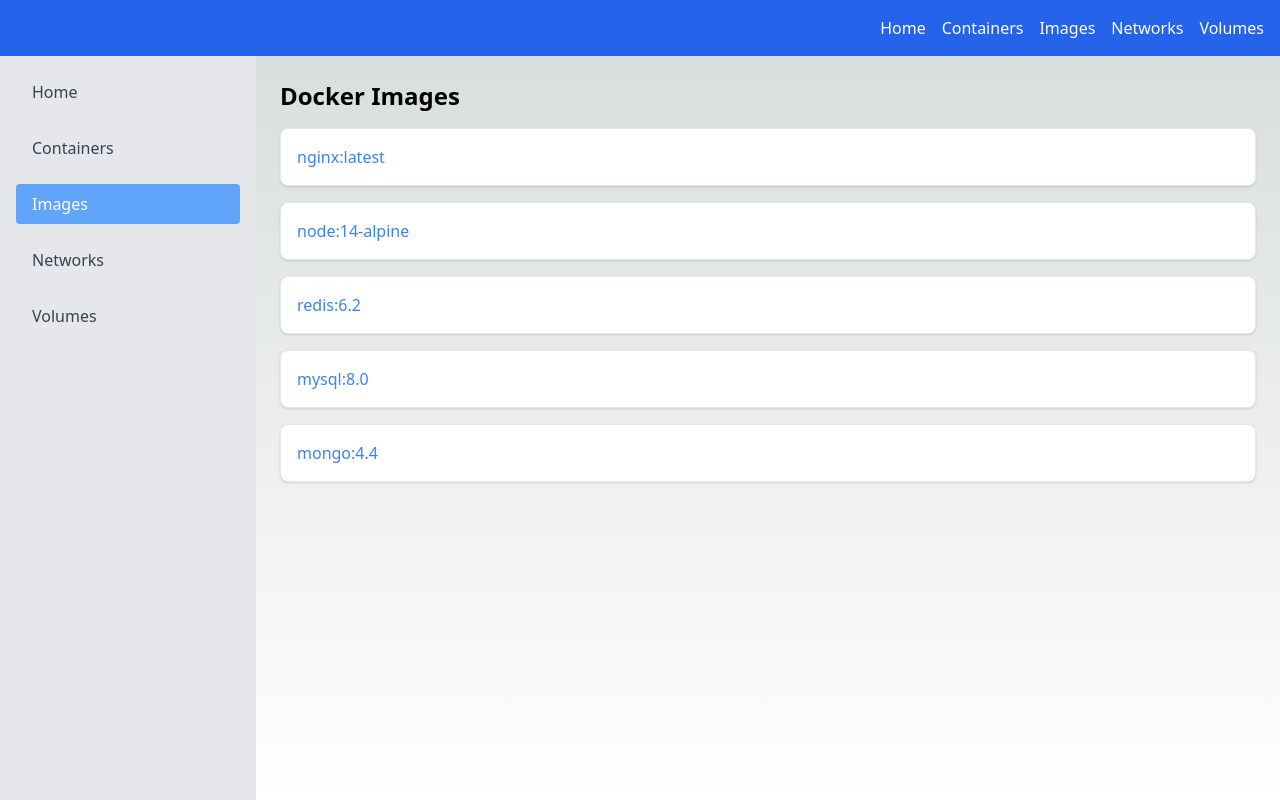
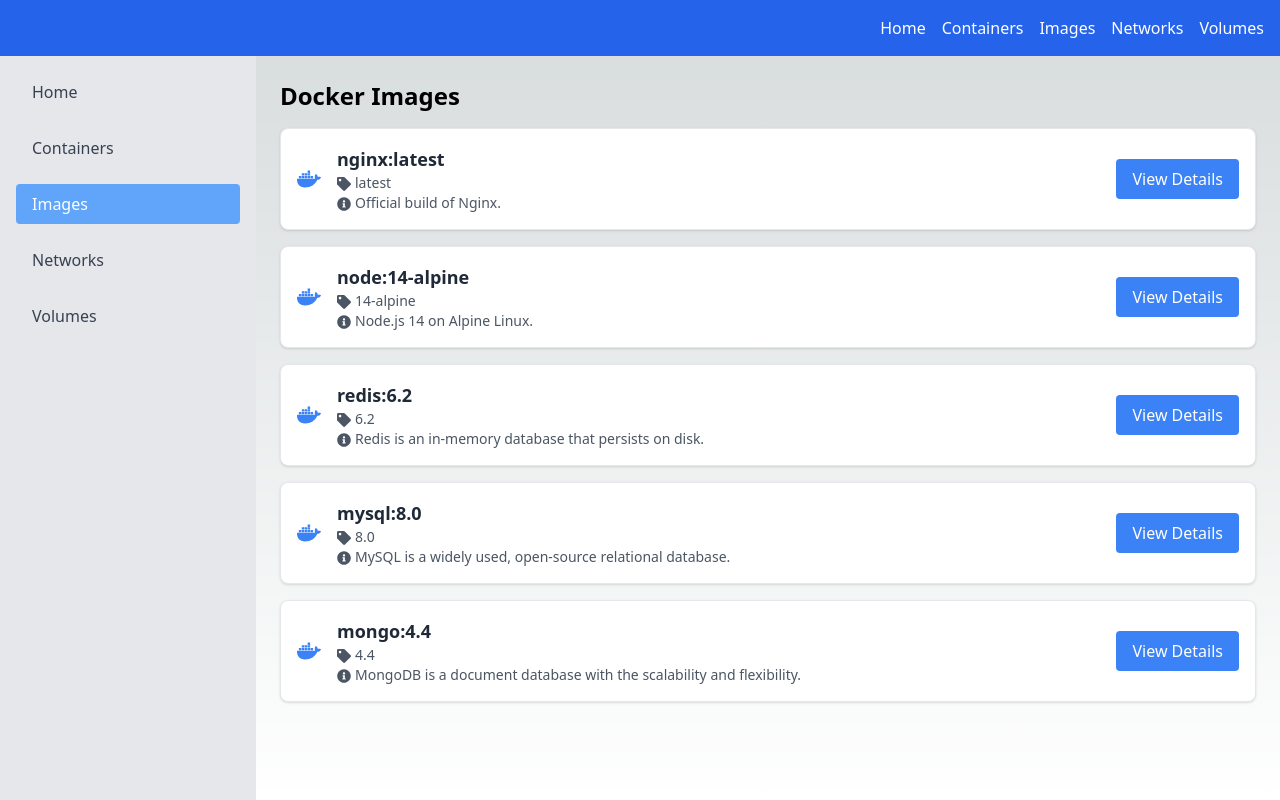
Before and after one commit to yeoniii20/docker_GUI, a Next.js app: page /images in a window 1280 px wide. Built offline with nearby package versions, Linux system fonts and the light colour scheme.

Commit message:
feat: update image page

```diff
--- a/src/app/(images)/images/page.tsx
+++ b/src/app/(images)/images/page.tsx
@@ -2,6 +2,7 @@
 
 import { useRouter } from "next/navigation";
 import Link from "next/link";
+import { FaDocker, FaTag, FaInfoCircle } from "react-icons/fa";
 import { IMAGES } from "../../../../data/images";
 
 const Home = () => {
@@ -14,17 +15,38 @@
   return (
     <div className="container mx-auto p-4">
       <h1 className="text-2xl font-bold mb-4">Docker Images</h1>
-      <ul className="space-y-4 ">
+      <ul className="space-y-4">
         {IMAGES.map((image) => (
-          <li key={image.id} className="border p-4 rounded-lg shadow bg-white">
-            <Link href={`/images/${image.id}`}>
-              <div
-                className="text-blue-500 hover:text-blue-700"
-                onClick={() => handleImageClick(image.id)}
-              >
-                {image.name}:{image.tag}
+          <li
+            key={image.id}
+            className="border p-4 rounded-lg shadow bg-white flex items-center justify-between"
+          >
+            <div className="flex items-center space-x-4">
+              <FaDocker className="text-blue-500 w-6 h-6" />
+              <div>
+                <div className="text-lg font-semibold text-gray-800">
+                  {image.name}:{image.tag}
+                </div>
+                <div className="text-sm text-gray-600">
+                  <FaTag className="inline-block mr-1" />
+                  {image.tag}
+                </div>
+                <div className="text-sm text-gray-600">
+                  <FaInfoCircle className="inline-block mr-1" />
+                  {image.description}
+                </div>
               </div>
-            </Link>
+            </div>
+            <div>
+              <Link href={`/images/${image.id}`}>
+                <button
+                  onClick={() => handleImageClick(image.id)}
+                  className="text-white bg-blue-500 hover:bg-blue-700 px-4 py-2 rounded"
+                >
+                  View Details
+                </button>
+              </Link>
+            </div>
           </li>
         ))}
       </ul>
```
